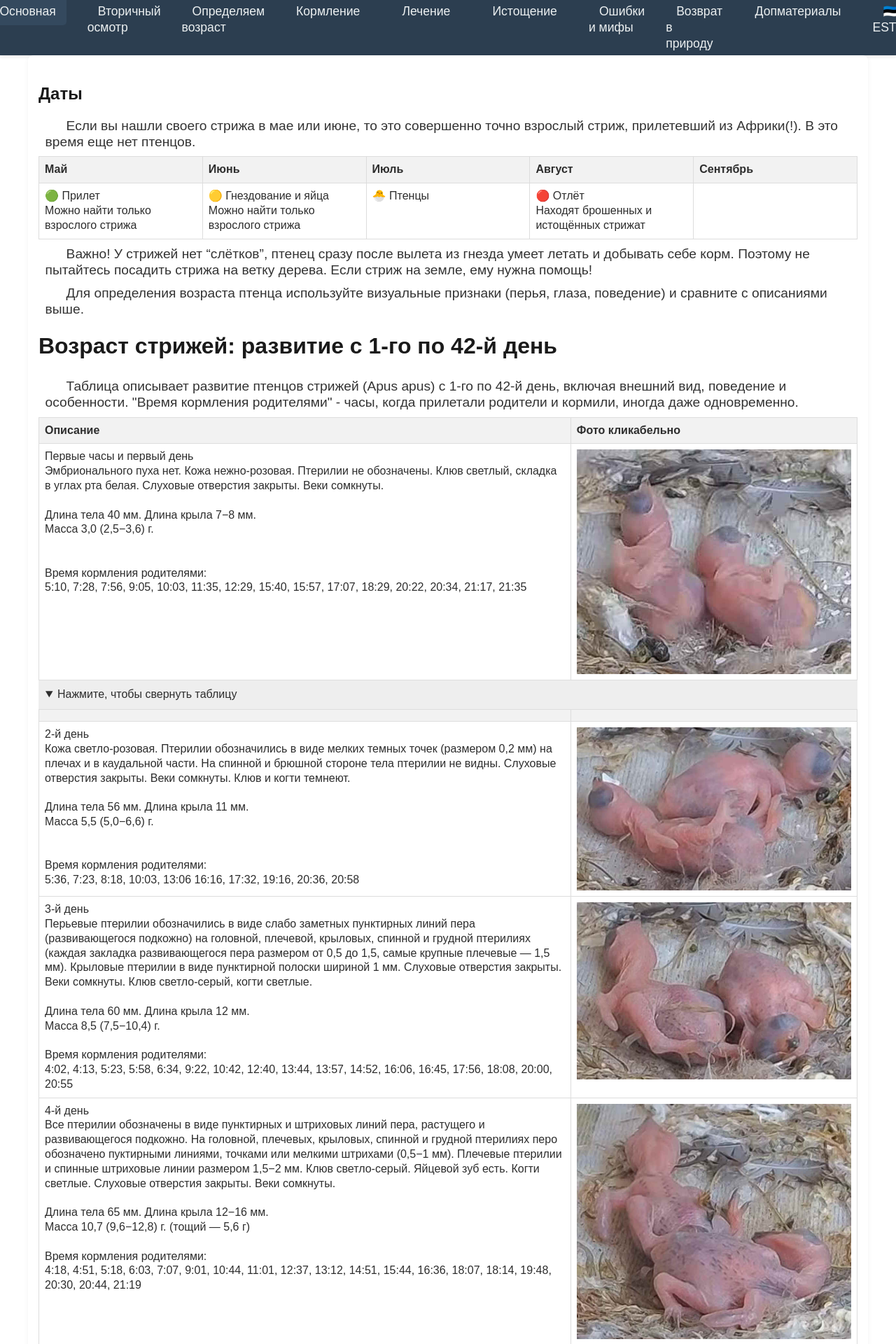
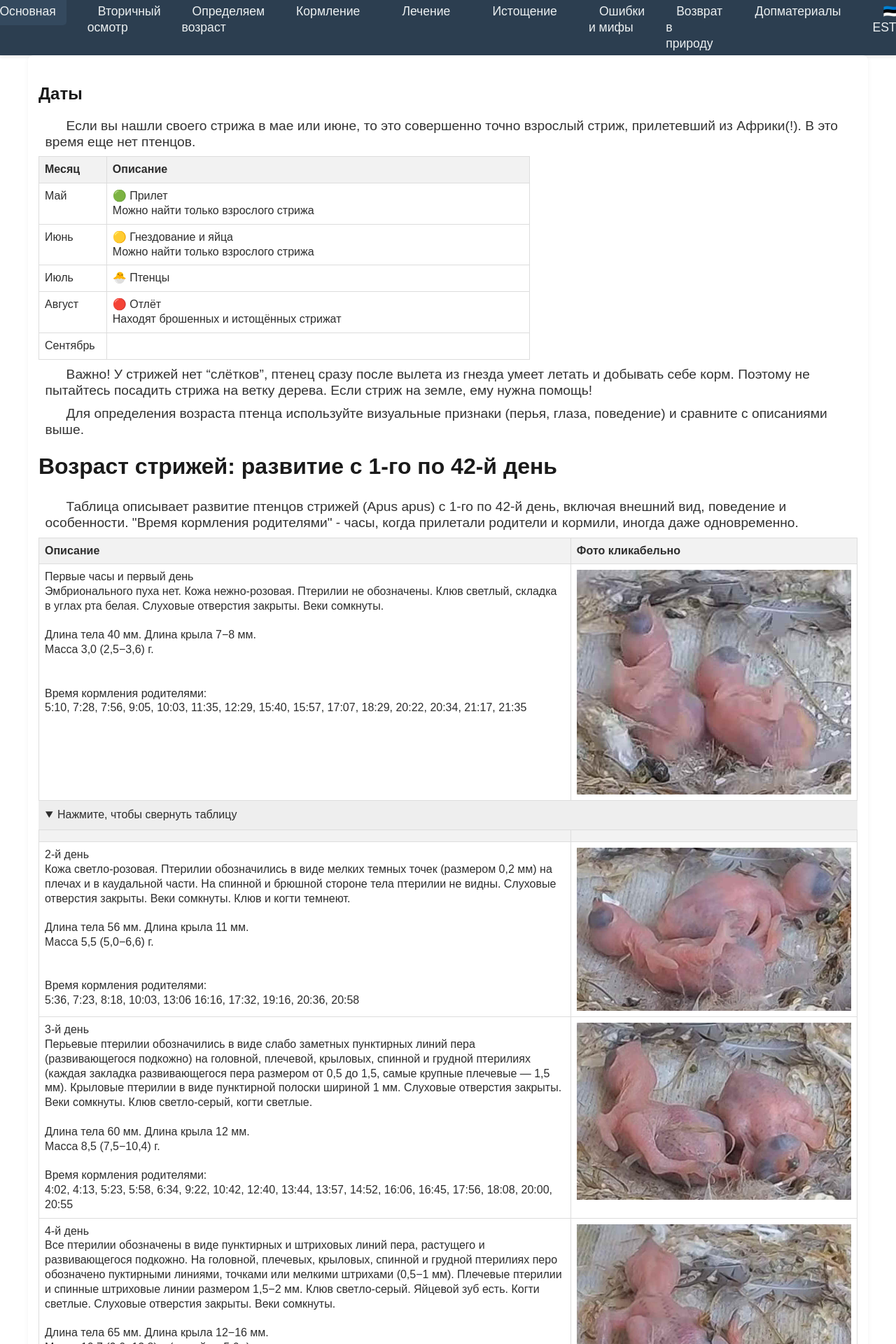
Before and after one commit to loodus-wiki/apus-apus, a Jekyll site: the page built from docs/ru/identifying-swift.md, in a window 1280 px wide. Shown: the top 1920 px of the page at 70% size. Built offline with Jekyll 4.4.1, drawn with Linux system fonts in a browser that asks for light colours.

Commit message:
some fixes

```diff
--- a/docs/_includes/sticky-social-share.html
+++ b/docs/_includes/sticky-social-share.html
@@ -5,11 +5,16 @@
   {% elsif page.lang == 'ru' %}
     {% assign share_data = site.data.share_labels-ru %}
   {% endif %}
+  <!-- Copy Link -->
+  <a href="javascript:void(0)" class="sticky-share-btn sticky-copy-link" title="{{ share_data.share.copy_link }}"
+     onclick="navigator.clipboard.writeText('{{ site.url }}{{ site.baseurl }}{{ page.url }}'); alert('{{ share_data.share.copy_link_success }}');">
+    <i class="fas fa-link"></i>
+  </a>
   <!-- Twitter/X -->
   <a href="https://twitter.com/intent/tweet?text={{ page.title | url_encode }}&url={{ site.url }}{{ site.baseurl }}{{ page.url | url_encode }}"
      class="sticky-share-btn sticky-twitter" title="{{ share_data.share.twitter }}"
      onclick="window.open(this.href, 'pop-up', 'left=20,top=20,width=500,height=500,toolbar=1,resizable=0'); return false;">
-    <i class="fab fa-x-twitter"></i>
+    <i class="fab fa-twitter"></i>
   </a>
   <!-- Facebook -->
   <a href="https://www.facebook.com/sharer/sharer.php?u={{ site.url }}{{ site.baseurl }}{{ page.url | url_encode }}"
--- a/docs/assets/css/style.css
+++ b/docs/assets/css/style.css
@@ -476,6 +476,7 @@ figure {
   /* <cener for figure> */
     margin: 0 auto;
     text-align: center;
+    overflow: hidden;
 }
 
 figcaption {
@@ -682,11 +683,11 @@ p {
   font-weight: 500;
 }
 
-.btn-telegram { background-color: #0088cc; }
+.btn-telegram { background-color: #0088cc;  }
 .btn-telegram:hover { background-color: #006699; }
-.btn-twitter { background-color: #000; }
+.btn-twitter { background-color: #000; color: rgb(150, 150, 150) !important; }
 .btn-twitter:hover { background-color: #333; }
-.btn-facebook { background-color: #3b5998; }
+.btn-facebook { background-color: #3b5998; color:rgb(150, 150, 150) !important; }
 .btn-facebook:hover { background-color: #2a4373; }
 .btn-linkedin { background-color: #007bb5; }
 .btn-linkedin:hover { background-color: #005983; }
--- a/docs/ru/identifying-swift.md
+++ b/docs/ru/identifying-swift.md
@@ -47,23 +47,34 @@ is_home: false
 В это время еще нет птенцов.
 
 <div style="overflow-x: auto; max-width: 100%;">
-  <table style="border-collapse: collapse; width: 100%; min-width: 600px; table-layout: fixed;">
+  <table style="border-collapse: collapse; width: 60%; table-layout: auto;">
     <tr style="background-color: #f2f2f2;">
-      <th style="border: 1px solid #ddd; padding: 8px; width: 20%;">Май</th>
-      <th style="border: 1px solid #ddd; padding: 8px; width: 20%;">Июнь</th>
-      <th style="border: 1px solid #ddd; padding: 8px; width: 20%;">Июль</th>
-      <th style="border: 1px solid #ddd; padding: 8px; width: 20%;">Август</th>
-      <th style="border: 1px solid #ddd; padding: 8px; width: 20%;">Сентябрь</th>
+      <th style="border: 1px solid #ddd; padding: 8px; width: 80px; white-space: nowrap;">Месяц</th>
+      <th style="border: 1px solid #ddd; padding: 8px;">Описание</th>
     </tr>
     <tr>
-      <td style="border: 1px solid #ddd; padding: 8px; vertical-align: top;">🟢 Прилет<br>Можно найти только взрослого стрижа</td>
-      <td style="border: 1px solid #ddd; padding: 8px; vertical-align: top;">🟡 Гнездование и яйца<br>Можно найти только взрослого стрижа</td>
-      <td style="border: 1px solid #ddd; padding: 8px; vertical-align: top;">🐣 Птенцы</td>
-      <td style="border: 1px solid #ddd; padding: 8px; vertical-align: top;">🔴 Отлёт<br>Находят брошенных и истощённых стрижат</td>
-      <td style="border: 1px solid #ddd; padding: 8px; vertical-align: top;"></td>
+      <td style="border: 1px solid #ddd; padding: 8px; white-space: nowrap;">Май</td>
+      <td style="border: 1px solid #ddd; padding: 8px;">🟢 Прилет<br>Можно найти только взрослого стрижа</td>
+    </tr>
+    <tr>
+      <td style="border: 1px solid #ddd; padding: 8px; white-space: nowrap;">Июнь</td>
+      <td style="border: 1px solid #ddd; padding: 8px;">🟡 Гнездование и яйца<br>Можно найти только взрослого стрижа</td>
+    </tr>
+    <tr>
+      <td style="border: 1px solid #ddd; padding: 8px; white-space: nowrap;">Июль</td>
+      <td style="border: 1px solid #ddd; padding: 8px;">🐣 Птенцы</td>
+    </tr>
+    <tr>
+      <td style="border: 1px solid #ddd; padding: 8px; white-space: nowrap;">Август</td>
+      <td style="border: 1px solid #ddd; padding: 8px;">🔴 Отлёт<br>Находят брошенных и истощённых стрижат</td>
+    </tr>
+    <tr>
+      <td style="border: 1px solid #ddd; padding: 8px; white-space: nowrap;">Сентябрь</td>
+      <td style="border: 1px solid #ddd; padding: 8px;"></td>
     </tr>
   </table>
 </div>
+
 
 
 
```
Also changed, not shown: docs/ru/feeding-swift.md (+29 -15 lines), docs/ru/index.md (+1 -1 lines), docs/ru/secondary-inspection.md (+3 -3 lines).
